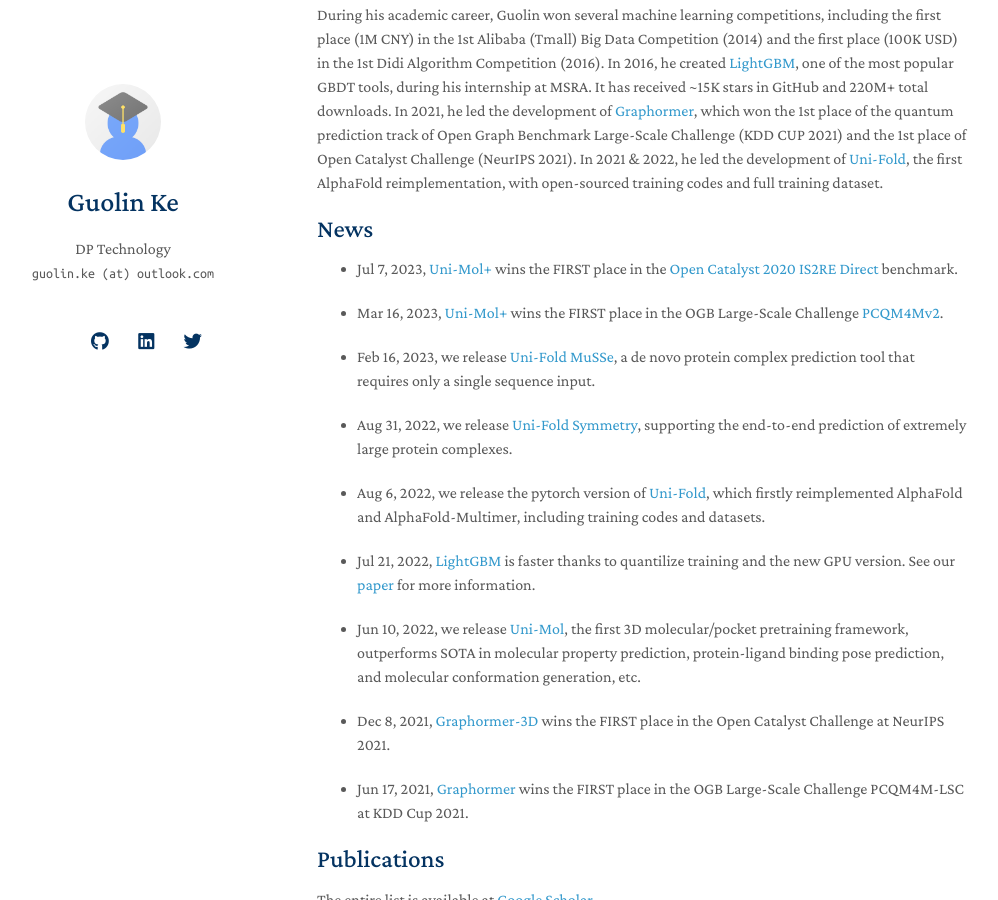
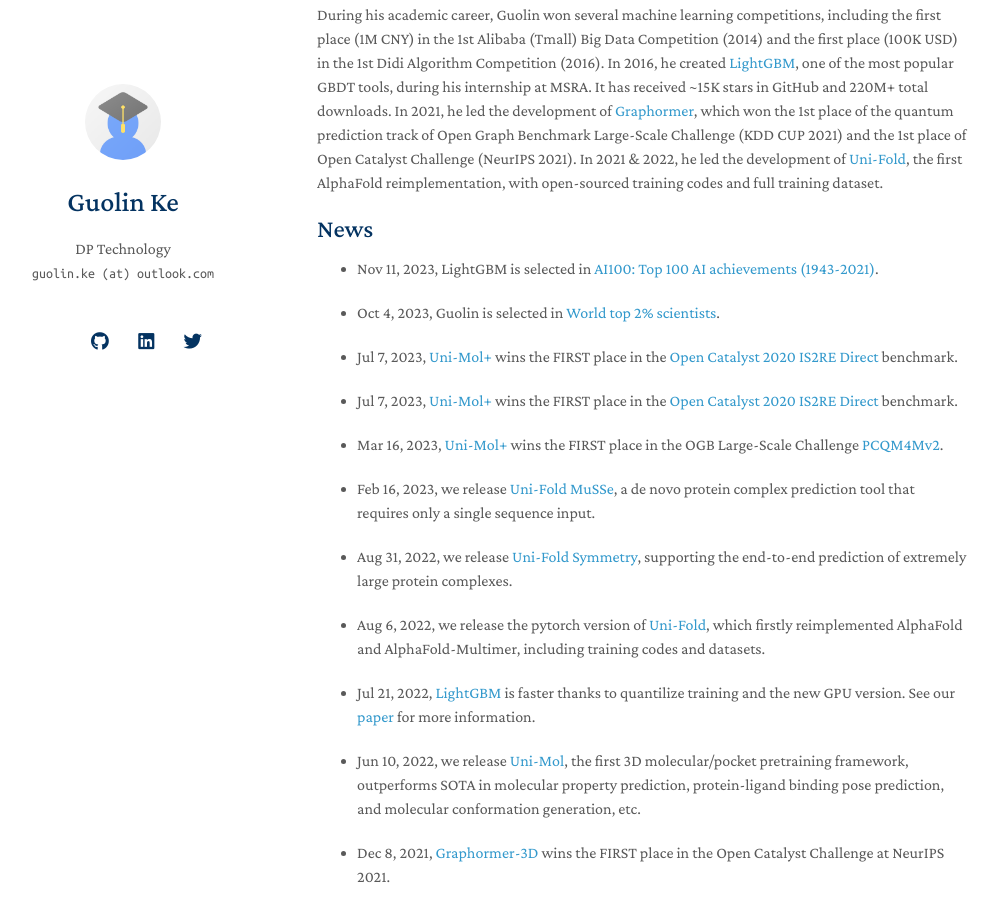
Before and after one commit to guolinke/guolinke.github.io, a Jekyll site: the page built from index.md, in a window 1280 px wide and 900 px high, scrolled down 338 px. Shown: the whole window, without its empty margins (153-1151 px from the left). Built offline with Jekyll 4.4.1, drawn with Linux system fonts in a browser that asks for light colours; nearby versions of some CDN libraries; a style sheet for code colours, icons or effects is not loaded; our own code applies the rules of GitHub Pages for plain Markdown files.

Commit message:
Update index.md

```diff
--- a/index.md
+++ b/index.md
@@ -14,6 +14,12 @@ In 2021, he led the development of [Graphormer](https://github.com/microsoft/Gra
 In 2021 & 2022, he led the development of [Uni-Fold](https://github.com/dptech-corp/Uni-Fold), the first AlphaFold reimplementation, with open-sourced training codes and full training dataset.
 
 ## News
+
+- Nov 11, 2023, LightGBM is selected in [AI100: Top 100 AI achievements (1943-2021)](https://evaluation.benchcouncil.org/ai/).
+
+- Oct 4, 2023, Guolin is selected in [World top 2% scientists](https://elsevier.digitalcommonsdata.com/datasets/btchxktzyw/6).
+
+- Jul 7, 2023, [Uni-Mol+](https://github.com/dptech-corp/Uni-Mol/tree/main/unimol_plus) wins the FIRST place in the [Open Catalyst 2020 IS2RE Direct](https://opencatalystproject.org/leaderboard.html) benchmark.
 
 - Jul 7, 2023, [Uni-Mol+](https://github.com/dptech-corp/Uni-Mol/tree/main/unimol_plus) wins the FIRST place in the [Open Catalyst 2020 IS2RE Direct](https://opencatalystproject.org/leaderboard.html) benchmark.
 
```
